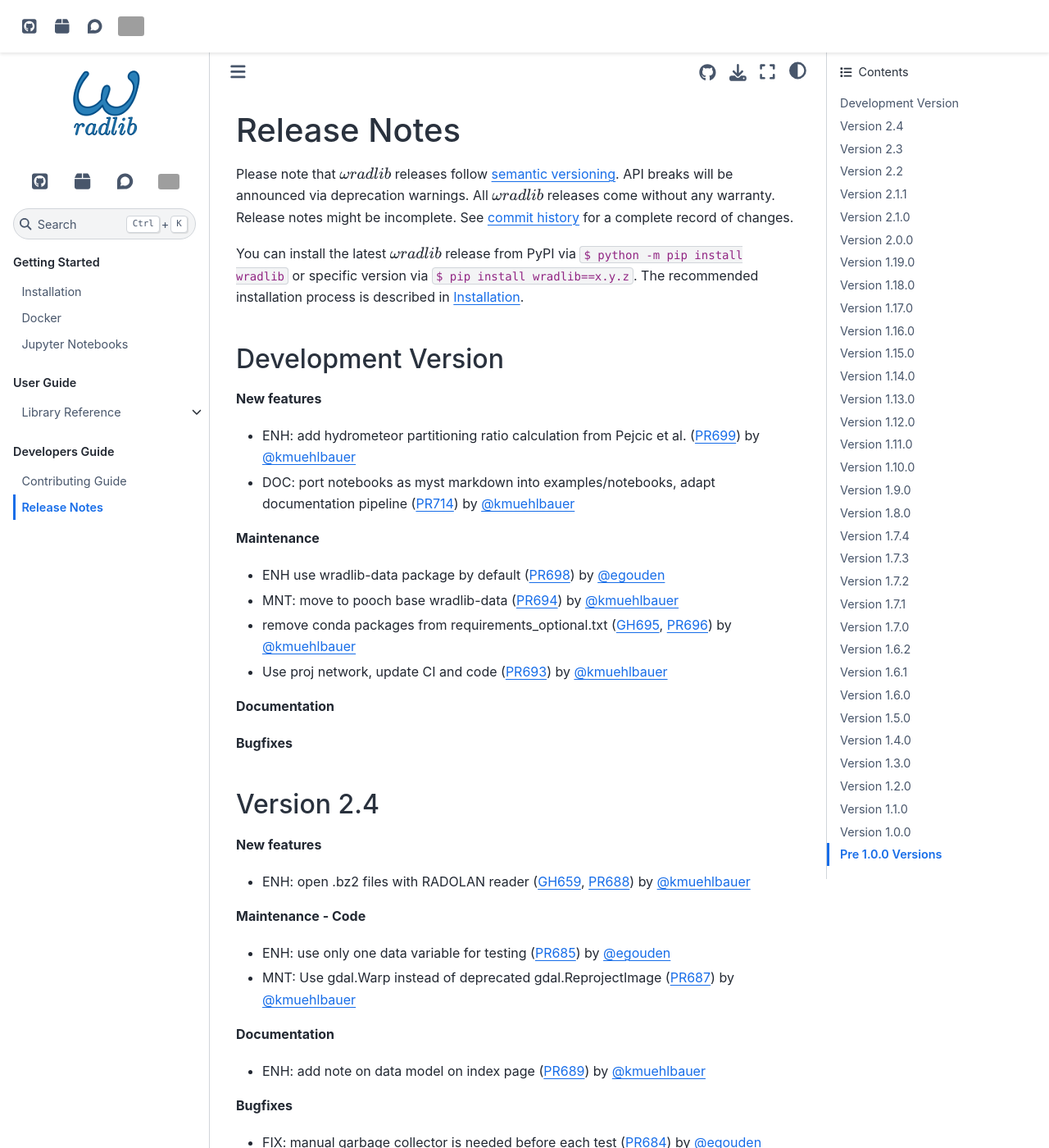
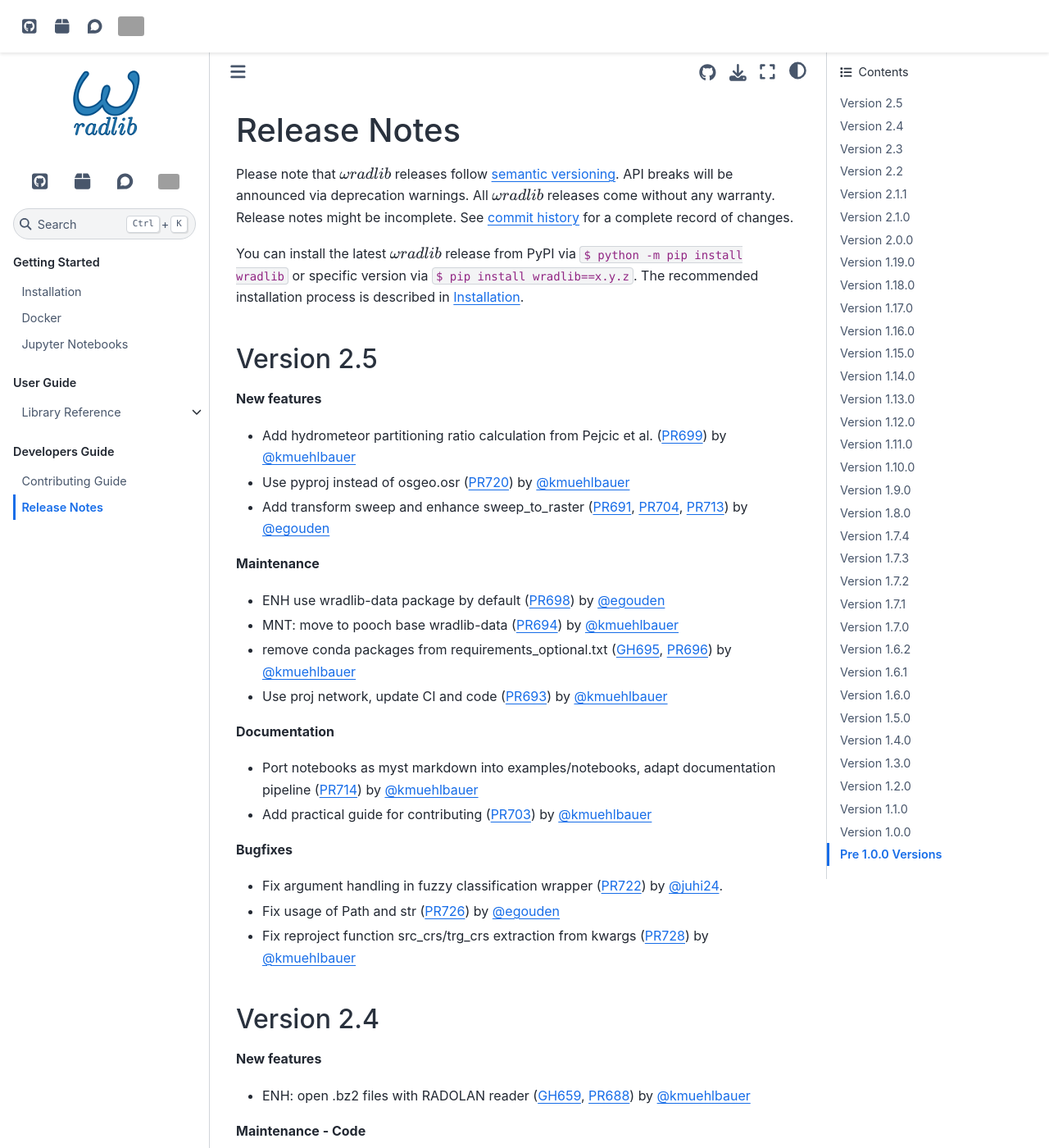
Before and after one commit to wradlib/wradlib, a Sphinx documentation site: the page built from docs/release_notes.md, in a window 1280 px wide and 1400 px high. Shown: the whole window at 82% size. Built offline with Sphinx 7.4.7 and the Sphinx Book theme 1.1.4, drawn with Linux system fonts in a browser that asks for light colours; pages that are not in the unit, such as notebooks, are missing from menus; the version number could not be read and is left out; grey boxes are pictures that could not be loaded.

Commit message:
REL: 2.5.0 (#729)

```diff
--- a/docs/release_notes.md
+++ b/docs/release_notes.md
@@ -7,12 +7,13 @@ Please note that {{wradlib}} releases follow [semantic versioning](https://semve
 
 You can install the latest {{wradlib}} release from PyPI via ``$ python -m pip install wradlib`` or specific version via ``$ pip install wradlib==x.y.z``. The recommended installation process is described in {doc}`installation`.
 
-## Development Version
+## Version 2.5
 
 **New features**
 
-* ENH: add hydrometeor partitioning ratio calculation from Pejcic et al. ({pull}`699`) by {at}`kmuehlbauer`
-* DOC: port notebooks as myst markdown into examples/notebooks, adapt documentation pipeline ({pull}`714`) by {at}`kmuehlbauer`
+* Add hydrometeor partitioning ratio calculation from Pejcic et al. ({pull}`699`) by {at}`kmuehlbauer`
+* Use pyproj instead of osgeo.osr ({pull}`720`) by {at}`kmuehlbauer`
+* Add transform sweep and enhance sweep_to_raster ({pull}`691`, {pull}`704`, {pull}`713`) by {at}`egouden`
 
 **Maintenance**
 
@@ -23,7 +24,15 @@ You can install the latest {{wradlib}} release from PyPI via ``$ python -m pip i
 
 **Documentation**
 
+* Port notebooks as myst markdown into examples/notebooks, adapt documentation pipeline ({pull}`714`) by {at}`kmuehlbauer`
+* Add practical guide for contributing ({pull}`703`) by {at}`kmuehlbauer`
+
 **Bugfixes**
+
+* Fix argument handling in fuzzy classification wrapper ({pull}`722`) by {at}`juhi24`.
+* Fix usage of Path and str ({pull}`726`) by {at}`egouden`
+* Fix reproject function src_crs/trg_crs extraction from kwargs ({pull}`728`) by {at}`kmuehlbauer`
+
 
 ## Version 2.4
 
```
